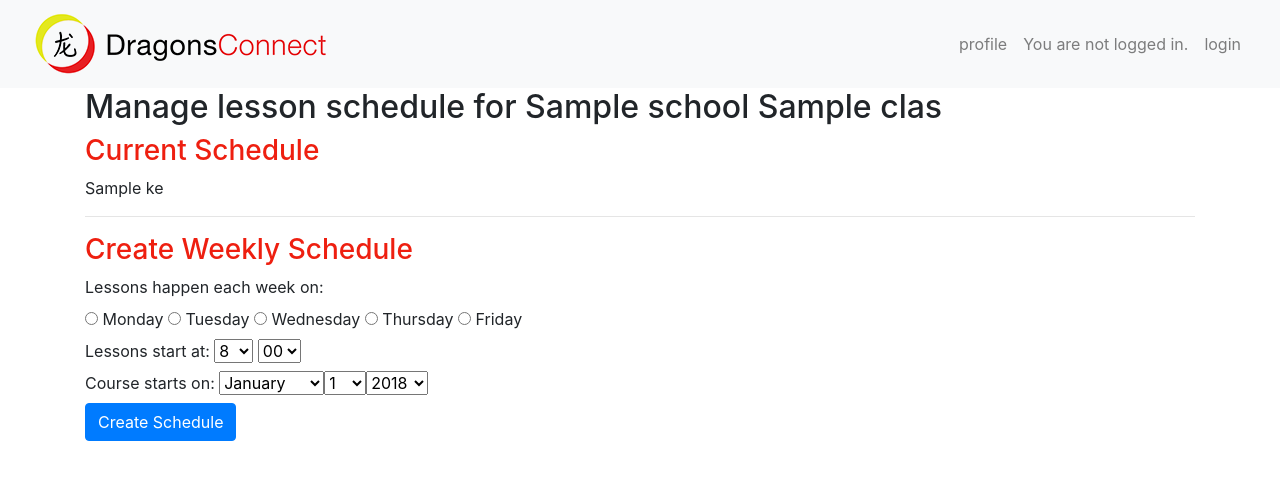
After one commit to willjkm/dragons-connect, a Django app: page /dashboard/schedule/1 in a window 1280 px wide. The commit adds this page. Shown: the top 480 px of the page. Run offline with Django 3.2, Linux system fonts and the light colour scheme; tables that the repository leaves empty hold one stand-in row (values such as "Sample post"); some libraries are stand-ins or nearby versions.

Commit message:
started lesson scheduling

```diff
--- a/lessons/dashboardurls.py
+++ b/lessons/dashboardurls.py
@@ -1,8 +1,10 @@
+"""dashboard URLS deals with urls commencing in /dashboard/"""
+
+from django.urls import path
 from django.conf.urls import url
-from django.urls import path
 from . import views
-
 
 urlpatterns = [
     path('', views.dashboard, name='dashboard'),
+    url(r'^schedule/(?P<classid>\d+)$', views.schedule, name='schedule'),
 ]
--- /dev/null
+++ b/lessons/forms.py
@@ -0,0 +1,51 @@
+"""This module contains the forms used throughout the LMS"""
+
+from django import forms
+
+WEEKDAYS = (
+    ('0', 'Monday'),
+    ('1', 'Tuesday'),
+    ('2', 'Wednesday'),
+    ('3', 'Thursday'),
+    ('4', 'Friday'),
+)
+
+HOURS = (
+    ('8', '8'),
+    ('9', '9'),
+    ('10', '10'),
+    ('11', '11'),
+    ('12', '12'),
+    ('13', '1'),
+    ('14', '2'),
+    ('15', '3'),
+    ('16', '4'),
+    ('17', '5'),
+)
+
+MINUTES = (
+    ('00', '00'),
+    ('05', '05'),
+    ('10', '10'),
+    ('15', '15'),
+    ('20', '20'),
+    ('25', '25'),
+    ('30', '30'),
+    ('35', '35'),
+    ('40', '40'),
+    ('45', '45'),
+    ('50', '50'),
+    ('55', '55'),
+)
+
+class CreateWeeklyScheduleForm(forms.Form):
+
+    """Used on the dashboard/schedule page to create a weekly schedule"""
+
+    choose_weekdays = forms.ChoiceField(
+        label='Lessons happen each week on',
+        choices=WEEKDAYS,
+        widget=forms.RadioSelect)
+    lesson_start_hour = forms.ChoiceField(label='Lesson starts at', choices=HOURS)
+    lesson_start_min = forms.ChoiceField(label='', choices=MINUTES)
+    course_start_date = forms.DateField(widget=forms.SelectDateWidget)
--- a/lessons/static/lessons/style.css
+++ b/lessons/static/lessons/style.css
@@ -50,3 +50,13 @@ h3 {
     margin-left: 200px; /* Same as the width of the sidenav */
     padding: 0px 10px;
 }
+
+#id_choose_weekdays {
+    list-style-type: none;
+    margin: 0;
+    padding: 0;
+}
+
+#id_choose_weekdays li {
+    display: inline;
+}
--- /dev/null
+++ b/lessons/templates/lessons/schedule.html
@@ -0,0 +1,37 @@
+{% extends 'base.html' %}
+
+{% block content %}
+
+<h2>Manage lesson schedule for {{ class.title }}</h2>
+<h3>Current Schedule</h3>
+
+{% for lesson in scheduled_lessons %}
+    <p>{{ lesson.title }}</p>
+{% endfor %}
+
+<hr>
+<h3>Create Weekly Schedule</h3>
+<form action="/dashboard/schedule/3" method="post">
+    {% csrf_token %}
+    {{ form.non_field_errors }}
+    <div class="fieldWrapper">
+        {{ form.choose_weekdays.errors }}
+        <label for="{{ form.choose_weekdays.id_for_label }}">Lessons happen each week on:</label>
+        {{ form.choose_weekdays }}
+    </div>
+    <div class="fieldWrapper">
+        {{ form.lesson_start_hour.errors }}
+        <label for="{{ form.lesson_start_hour.id_for_label }}">Lessons start at:</label>
+        {{ form.lesson_start_hour }}
+        {{ form.lesson_start_min.errors }}
+        {{ form.lesson_start_min }}
+    </div>
+    <div class="fieldWrapper">
+        {{ form.course_start_date.errors }}
+        <label for="{{ form.course_start_date.id_for_label }}">Course starts on:</label>
+        {{ form.course_start_date }}
+    </div>
+    <input class="btn btn-primary" type="submit" value="Create Schedule">
+</form>
+
+{% endblock %}
--- a/lessons/urls.py
+++ b/lessons/urls.py
@@ -1,3 +1,5 @@
+"""URLS route the HTTP request to the correct view. Dashbaord URL has its own file"""
+
 from django.conf.urls import url
 from django.urls import path
 from . import views
--- a/lessons/views.py
+++ b/lessons/views.py
@@ -1,9 +1,16 @@
+"""Views organizes and provides data for HTTP requests"""
+
 from django.shortcuts import render
-from .models import Lesson, Slide, LearningEvent, Section, Class, School
-from django.http import HttpResponse
-from time import strftime
+from django.http import HttpResponse, HttpResponseRedirect
+from django.urls import reverse
+from .models import Lesson, Slide, LearningEvent, Section, Class, Ke
+from .forms import CreateWeeklyScheduleForm
+from datetime import datetime, timedelta
+import pytz
 
 def index(request):
+
+    """Index of lessons page"""
 
     context = {
         'title': 'Introduction to Chinese',
@@ -18,23 +25,26 @@ def index(request):
 
 def slide(request, lessonid, slideid):
 
+    """Lesson content pages"""
+
     # Find the current lesson and slide
 
-    currentLesson = Lesson.objects.get(lesson_order=lessonid)
-    currentSlideNumber = int(slideid)
-    currentSlide = Slide.objects.filter(lesson=currentLesson.pk)[currentSlideNumber-1]
+    current_lesson = Lesson.objects.get(lesson_order=lessonid)
+    current_slide_number = int(slideid)
+    current_slide = Slide.objects.filter(lesson=current_lesson.pk)[current_slide_number-1]
     role = request.user.profile.role
 
     # Determine if this is the final slide or not
 
-    if currentSlideNumber == len(Slide.objects.filter(lesson=currentLesson.pk)):
+    if current_slide_number == len(Slide.objects.filter(lesson=current_lesson.pk)):
         is_final_slide = True
     else:
         is_final_slide = False
 
     # Determine if the next slide is available to learn when the page loads
 
-    if currentLesson.lesson_order == request.user.profile.active_lesson and currentSlideNumber == request.user.profile.active_slide:
+    if current_lesson.lesson_order == request.user.profile.active_lesson and \
+    current_slide_number == request.user.profile.active_slide:
         next_slide_is_available = False
     else:
         next_slide_is_available = True
@@ -42,31 +52,31 @@ def slide(request, lessonid, slideid):
     # Create new learning event for a logged in student viewing the slide
 
     if request.user.is_authenticated and role == "student":
-        learningEvent = LearningEvent.objects.create(
-            user = request.user,
-            action = "viewed",
-            element_name = " ".join(["Lesson", str(currentLesson.lesson_order), "Slide", slideid]),
-            slide = currentSlideNumber,
-            lesson = currentLesson.lesson_order
+        learning_event = LearningEvent.objects.create(
+            user=request.user,
+            action="viewed",
+            element_name=" ".join(["Lesson", str(current_lesson.lesson_order), "Slide", slideid]),
+            slide=current_slide_number,
+            lesson=current_lesson.lesson_order
         )
-        learningEvent.save()
+        learning_event.save()
 
-    thisLessonSlides = Slide.objects.filter(lesson=currentLesson.pk)
+    this_lesson_slides = Slide.objects.filter(lesson=current_lesson.pk)
     counter = 1
-    for s in thisLessonSlides:
-        s.position = counter
+    for _slide in this_lesson_slides:
+        _slide.position = counter
         counter += 1
 
     context = {
-        'slides': thisLessonSlides,
-        'slide': currentSlide,
-        'lesson': currentLesson,
+        'slides': this_lesson_slides,
+        'slide': current_slide,
+        'lesson': current_lesson,
         'activeLesson': request.user.profile.active_lesson,
         'activeSlide': request.user.profile.active_slide,
-        'next_lesson': currentLesson.lesson_order + 1,
-        'previous_slide': currentSlideNumber - 1,
-        'current_slide': currentSlideNumber,
-        'next_slide': currentSlideNumber + 1,
+        'next_lesson': current_lesson.lesson_order + 1,
+        'previous_slide': current_slide_number - 1,
+        'current_slide': current_slide_number,
+        'next_slide': current_slide_number + 1,
         'is_final_slide': is_final_slide,
         'next_slide_is_available': next_slide_is_available,
         'role': role
@@ -74,14 +84,15 @@ def slide(request, lessonid, slideid):
 
     return render(request, 'lessons/slide.html', context)
 
-def updateProgress(request): # this responds to the AJAX request for enabling the next lesson
+def updateProgress(request):
+    """this responds to the AJAX request for enabling the next lesson"""
 
     next_slide = request.user.profile.active_slide + 1
     current_lesson = request.user.profile.active_lesson
 
-    currentLesson = Lesson.objects.get(lesson_order=current_lesson)
+    current_lesson = Lesson.objects.get(lesson_order=current_lesson)
 
-    if next_slide > len(Slide.objects.filter(lesson=currentLesson.pk)):
+    if next_slide > len(Slide.objects.filter(lesson=current_lesson.pk)):
         next_slide = 1
         request.user.profile.active_lesson += 1
 
@@ -92,6 +103,8 @@ def updateProgress(request): # this responds to the AJAX request for enabling th
     return HttpResponse('')
 
 def dashboard(request):
+
+    """user dashboard page"""
 
     if request.user.profile.role == 'student':
         context = {
@@ -108,36 +121,98 @@ def dashboard(request):
 
         for section in sections:
             section.fullname = str(section)
-            weekday = section.section_class.get_class_weekday_display()
-            sectiontime = section.section_class.class_time.strftime("%H:%M")
-            section.scheduled_time = " ".join([weekday, str(sectiontime)])
+
+            # to be changed when implementing auto mode
+            section.active_lesson = section.section_class.manual_unlock_lesson
+
+            # to be changed when implementing scheduled classes
+            section.scheduled_time = section.section_class.schedule_description
 
         context = {
             'sections': sections
         }
         return render(request, 'lessons/teacher_dashboard.html', context)
 
+def schedule(request, classid):
+
+    """displays and updates the scheduled lessons for a class """
+
+    this_class = Class.objects.get(pk=classid)
+    this_class.title = str(this_class)
+    scheduled_lessons = Ke.objects.filter(ke_class=this_class)
+
+
+    if request.method == 'POST':
+        form = CreateWeeklyScheduleForm(request.POST)
+        if form.is_valid():
+            weekday = form.cleaned_data['choose_weekdays']
+            lesson_start_hour = form.cleaned_data['lesson_start_hour']
+            lesson_start_min = form.cleaned_data['lesson_start_min']
+            course_start_date = form.cleaned_data['course_start_date']
+
+            Ke.objects.filter(ke_class=this_class).delete() # this deletes all this class's schedule
+
+            createWeeklySchedule(this_class, weekday, lesson_start_hour, lesson_start_min, course_start_date)
+
+            return HttpResponseRedirect(reverse('schedule', kwargs={'classid': classid}))
+    else:
+        form = CreateWeeklyScheduleForm()
+
+    context = {
+        'class': this_class,
+        'scheduled_lessons': scheduled_lessons,
+        'form': form
+    }
+    return render(request, 'lessons/schedule.html', context)
 
 def getCourseProgress(user):
 
-    activeSlide = user.profile.active_slide
-    activeLesson = Lesson.objects.get(lesson_order=user.profile.active_lesson)
+    """returns the user's course progress as a percentage"""
 
-    slidesInCourse = len(Slide.objects.all())
-    slideCount = len(Slide.objects.filter(lesson__lt=activeLesson.lesson_order)) + (activeSlide - 1)
-    fraction = slideCount / slidesInCourse
+    active_slide = user.profile.active_slide
+    active_lesson = Lesson.objects.get(lesson_order=user.profile.active_lesson)
 
-    courseProgress = int(fraction * 100)
+    slides_in_course = len(Slide.objects.all())
+    slide_count = len(Slide.objects.filter(lesson__lt=active_lesson.lesson_order)) + (active_slide - 1)
+    fraction = slide_count / slides_in_course
 
-    return courseProgress
+    course_progress = int(fraction * 100)
+
+    return course_progress
 
 def getPercentComplete(user):
 
-    activeSlide = user.profile.active_slide
-    activeLesson = Lesson.objects.get(lesson_order=user.profile.active_lesson)
+    """returns the user's lesson progress as a percentage"""
 
-    fraction = (activeSlide - 1) / len(Slide.objects.filter(lesson=activeLesson.pk))
+    active_slide = user.profile.active_slide
+    active_lesson = Lesson.objects.get(lesson_order=user.profile.active_lesson)
 
-    percentComplete = int(fraction * 100)
+    fraction = (active_slide - 1) / len(Slide.objects.filter(lesson=active_lesson.pk))
 
-    return percentComplete
+    percent_complete = int(fraction * 100)
+
+    return percent_complete
+
+def createWeeklySchedule(scheduled_class, weekday, lesson_start_hour, lesson_start_min, course_start_date):
+
+    """creates and saves a weekly schedule for a class"""
+
+    UTC = pytz.timezone('UTC')
+
+    startdate_weekday = course_start_date.weekday()
+    dayslater = (int(weekday) - startdate_weekday) % 7
+    class_date = course_start_date + timedelta(days=dayslater)
+
+    for lesson in range(1, 7):
+        event_title = " ".join([str(scheduled_class), "lesson on", str(class_date), "at", lesson_start_hour, lesson_start_min])
+        new_ke = Ke.objects.create(
+            title=event_title,
+            ke_class=scheduled_class,
+            active_lesson=lesson,
+            length=60,
+            datetime=datetime(class_date.year, class_date.month, class_date.day, int(lesson_start_hour), int(lesson_start_min), tzinfo=UTC)
+            )
+        new_ke.save()
+        class_date += timedelta(days=7)
+
+    return
```
Also changed, not shown: lessons/admin.py (+7 -3 lines), lessons/models.py (+58 -24 lines), lessons/templates/lessons/teacher_dashboard.html (+3 -6 lines), lessons/migrations/0024_ke.py (added), lessons/migrations/0025_auto_20181202_2007.py (added), lessons/migrations/0026_auto_20181202_2011.py (added), lessons/migrations/0027_auto_20181203_2102.py (added).
